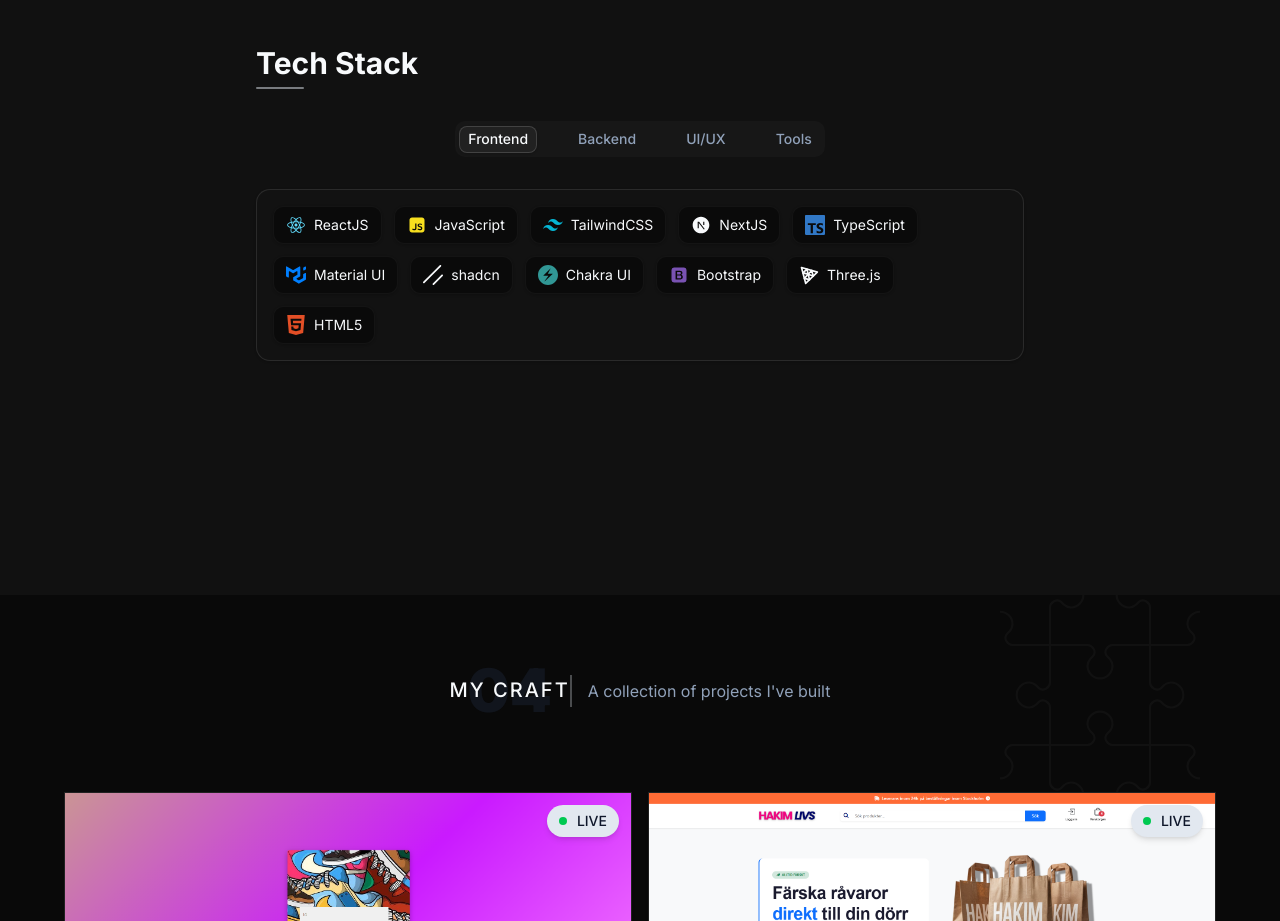
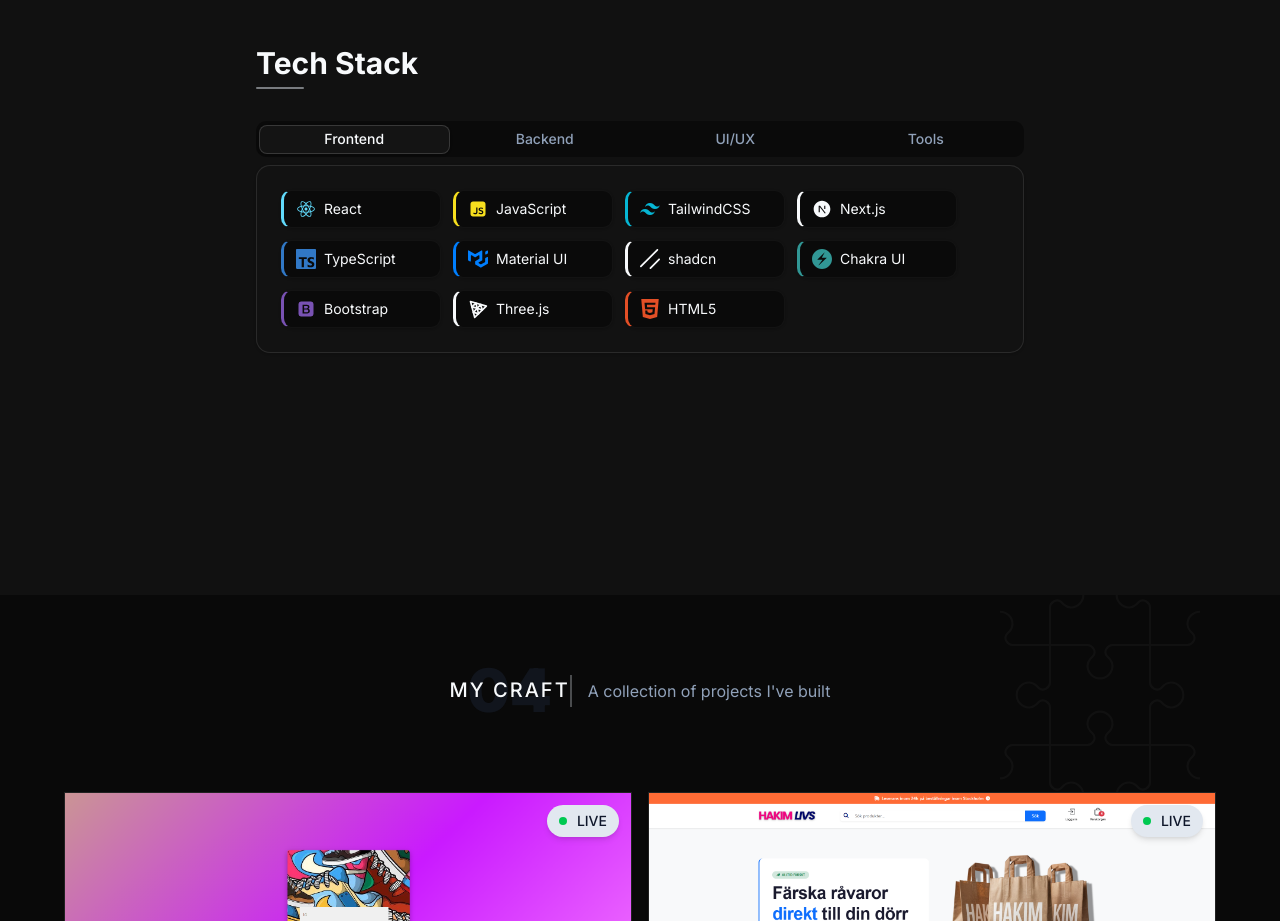
Before and after one commit to hassohamid/Portfolio-V1, a React (Vite) app: page / in a window 1280 px wide. Shown: the part 1200-2121 px from the top of the page. Built offline with nearby package versions, Linux system fonts and the light colour scheme.

Commit message:
TechStack

```diff
--- a/package.json
+++ b/package.json
@@ -24,6 +24,7 @@
     "embla-carousel-autoplay": "^8.6.0",
     "embla-carousel-react": "^8.6.0",
     "lucide-react": "^0.503.0",
+    "motion": "^12.11.0",
     "next-themes": "^0.4.6",
     "react": "^19.0.0",
     "react-dom": "^19.0.0",
--- a/src/data/Technologies.ts
+++ b/src/data/Technologies.ts
@@ -32,10 +32,10 @@ import { TbBrandThreejs } from "react-icons/tb";
 
 export const technologies = {
   frontend: [
-    { name: "ReactJS", icon: RiReactjsFill, color: "#61DAFB" },
+    { name: "React", icon: RiReactjsFill, color: "#61DAFB" },
     { name: "JavaScript", icon: RiJavascriptFill, color: "#F7DF1E" },
     { name: "TailwindCSS", icon: RiTailwindCssFill, color: "#06B6D4" },
-    { name: "NextJS", icon: RiNextjsFill },
+    { name: "Next.js", icon: RiNextjsFill },
     { name: "TypeScript", icon: SiTypescript, color: "#3178C6" },
     { name: "Material UI", icon: SiMui, color: "#007FFF" },
     { name: "shadcn", icon: SiShadcnui },
@@ -46,8 +46,8 @@ export const technologies = {
   ],
 
   backend: [
-    { name: "NodeJS", icon: SiNodedotjs, color: "#339933" },
-    { name: "ExpressJS", icon: SiExpress },
+    { name: "Node.js", icon: SiNodedotjs, color: "#339933" },
+    { name: "Express.js", icon: SiExpress },
     { name: "PostgreSQL", icon: SiPostgresql, color: "#4169E1" },
     { name: "MongoDB", icon: SiMongodb, color: "#47A248" },
     { name: "Supabase", icon: SiSupabase, color: "#3ECF8E" },
@@ -59,7 +59,7 @@ export const technologies = {
   ui: [
     { name: "Figma", icon: SiFigma, color: "#F24E1E" },
     { name: "Canva", icon: SiCanva, color: "#00C4CC" },
-    { name: "Motion.dev", icon: SiFramer, color: "#0055FF" },
+    { name: "Motion", icon: SiFramer, color: "#0055FF" },
   ],
 
   tools: [
--- a/src/layout/Stack.tsx
+++ b/src/layout/Stack.tsx
@@ -15,8 +15,8 @@ export default function Stack() {
             <span className="absolute bottom-0 left-0 w-12 border-b-2 rounded-full border-primary/50"></span>
           </h2>
 
-          <Tabs defaultValue="frontend" className="flex flex-col">
-            <TabsList className="self-center gap-2 sm:gap-8 p-1 dark:bg-neutral-900 mb-6">
+          <Tabs defaultValue="frontend">
+            <TabsList className="  dark:bg-neutral-950 w-full ">
               <TabsTrigger
                 className="cursor-pointer text-xs sm:text-sm"
                 value="frontend"
@@ -43,12 +43,20 @@ export default function Stack() {
               </TabsTrigger>
             </TabsList>
 
-            <Card className="p-4   ">
-              <TabsContent value="frontend" className="flex flex-wrap gap-3   ">
+            <Card className="p-6">
+              <TabsContent value="frontend" className="flex flex-wrap gap-3">
                 {technologies.frontend.map((tech) => (
                   <div
-                    key={tech.name}
-                    className="flex items-center gap-2 bg-background/80 border border-border/40 p-2 px-3 rounded-lg shadow-sm transition-transform hover:scale-105 "
+                    className="flex items-center gap-2 bg-background/80 border border-border/40 p-2 px-3 rounded-lg shadow-sm transition-transform hover:scale-105 w-full md:w-40 border-l-3"
+                    style={{
+                      borderLeftColor: [
+                        "Next.js",
+                        "Three.js",
+                        "shadcn",
+                      ].includes(tech.name)
+                        ? "var(--foreground)"
+                        : tech.color,
+                    }}
                   >
                     <tech.icon
                       className="h-5 w-5"
@@ -63,7 +71,12 @@ export default function Stack() {
                 {technologies.backend.map((tech) => (
                   <div
                     key={tech.name}
-                    className="flex items-center gap-2 bg-background/80 border border-border/40 p-2 px-3 rounded-lg shadow-sm transition-transform hover:scale-105"
+                    className="flex items-center gap-2 bg-background/80 border border-border/40 p-2 px-3 rounded-lg shadow-sm transition-transform hover:scale-105 w-40 border-l-3"
+                    style={{
+                      borderLeftColor: ["Express.js"].includes(tech.name)
+                        ? "var(--foreground)"
+                        : tech.color,
+                    }}
                   >
                     <tech.icon
                       className="h-5 w-5"
@@ -78,7 +91,10 @@ export default function Stack() {
                 {technologies.ui.map((tech) => (
                   <div
                     key={tech.name}
-                    className="flex items-center gap-2 bg-background/80 border border-border/40 p-2 px-3 rounded-lg shadow-sm transition-transform hover:scale-105"
+                    className="flex items-center gap-2 bg-background/80 border border-border/40 p-2 px-3 rounded-lg shadow-sm transition-transform hover:scale-105 w-40 border-l-3"
+                    style={{
+                      borderLeftColor: tech.color,
+                    }}
                   >
                     <tech.icon
                       className="h-5 w-5"
@@ -93,7 +109,12 @@ export default function Stack() {
                 {technologies.tools.map((tech) => (
                   <div
                     key={tech.name}
-                    className="flex items-center gap-2 bg-background/80 border border-border/40 p-2 px-3 rounded-lg shadow-sm transition-transform hover:scale-105"
+                    className="flex items-center gap-2 bg-background/80 border border-border/40 p-2 px-3 rounded-lg shadow-sm transition-transform hover:scale-105 w-40 border-l-3"
+                    style={{
+                      borderLeftColor: ["GitHub", "Vercel"].includes(tech.name)
+                        ? "var(--foreground)"
+                        : tech.color,
+                    }}
                   >
                     <tech.icon
                       className="h-5 w-5"
```
Also changed, not shown: 1 other file (tests, documents, lock files or other folders).
